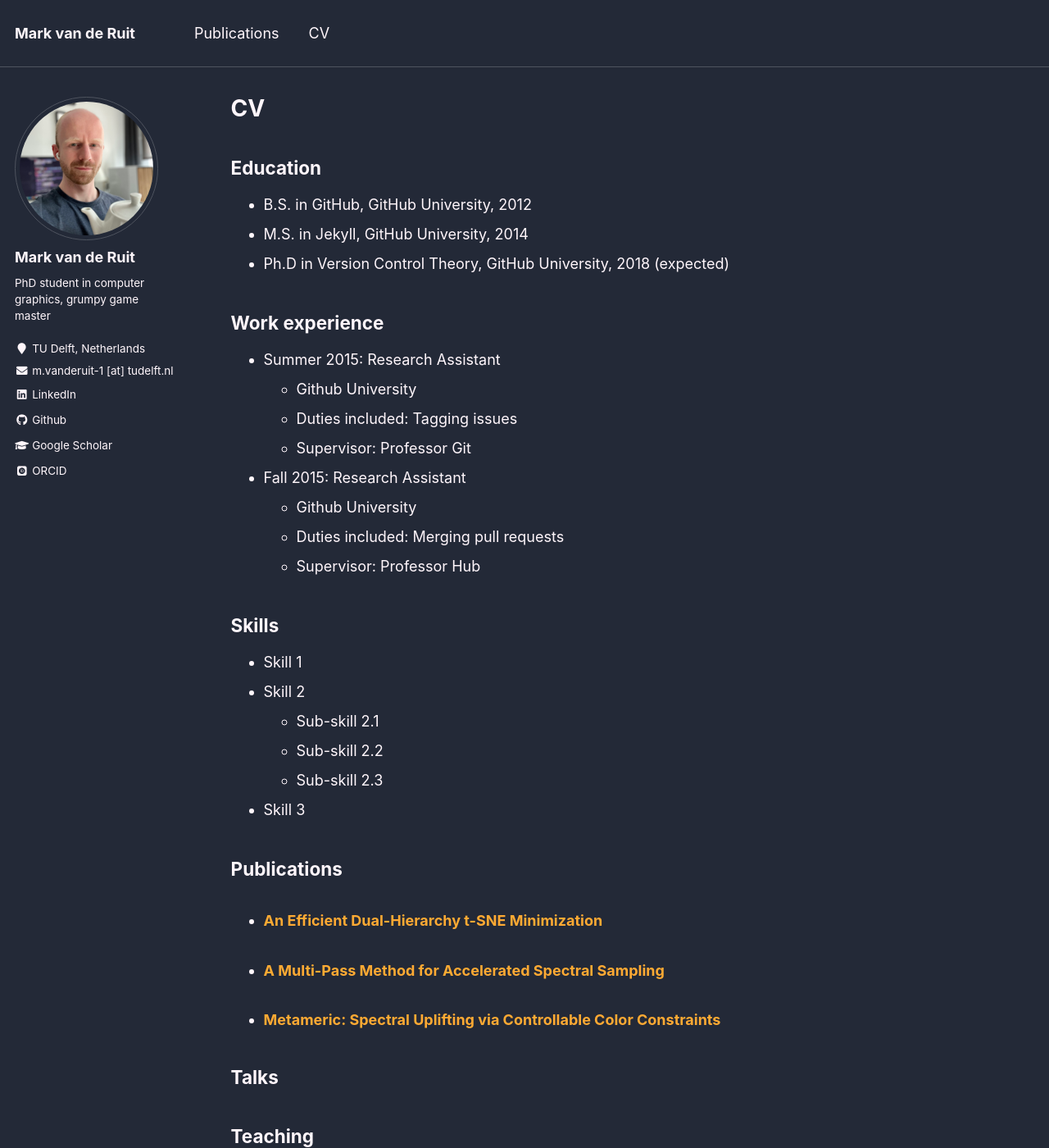
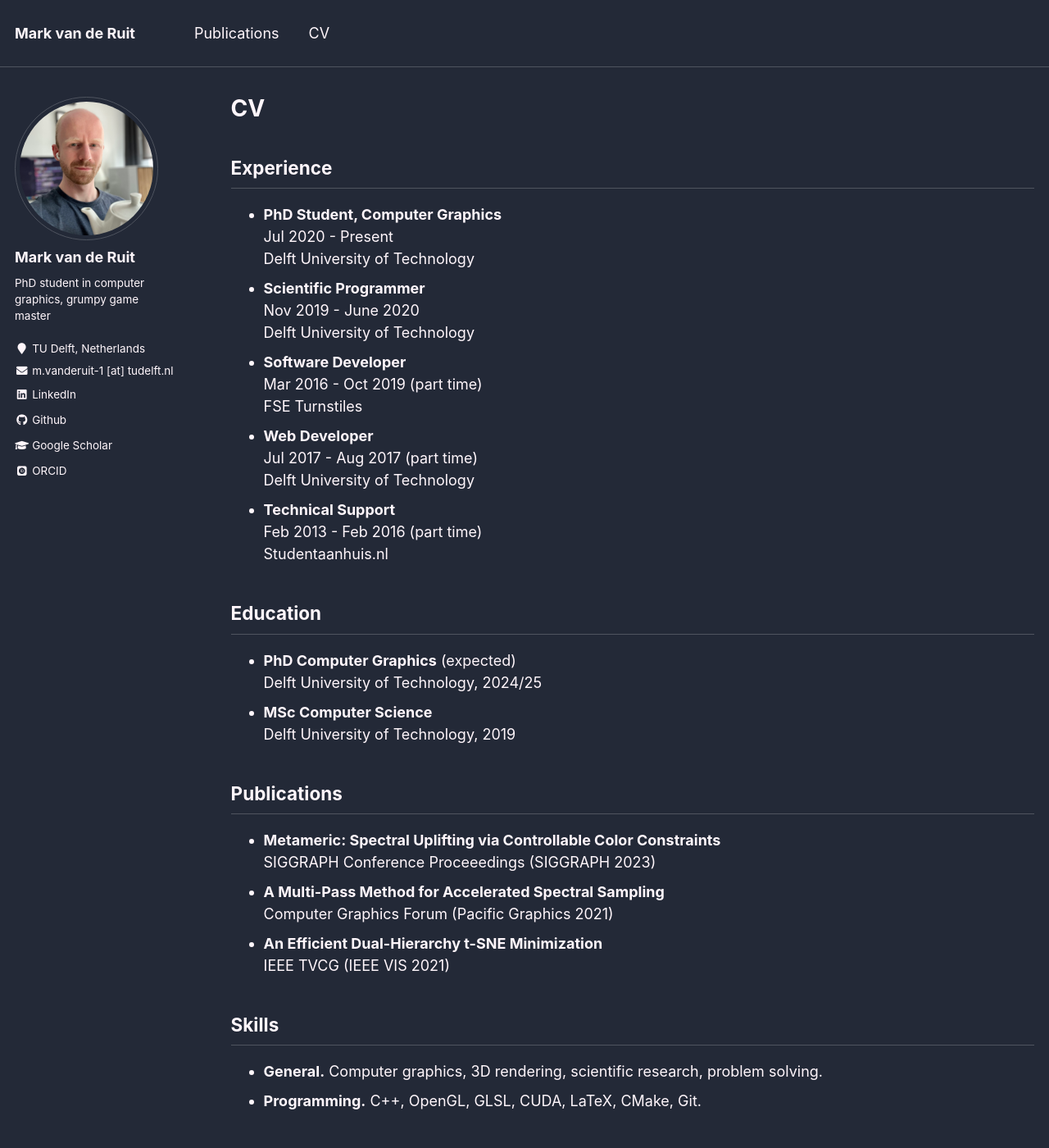
Before and after one commit to Markvanderuit/markvanderuit.github.io, a Jekyll site: the page built from _pages/cv.md, in a window 1280 px wide and 1400 px high. Shown: the whole window at 82% size. Built offline with Jekyll 4.4.1, drawn with Linux system fonts in a browser that asks for light colours; some web fonts are replaced; some of the changed text lies outside the part shown.

Commit message:
Updated CV

```diff
--- /dev/null
+++ b/_layouts/archive-cv.html
@@ -0,0 +1,26 @@
+---
+layout: default
+---
+
+{% include base_path %}
+
+{% if page.header.overlay_color or page.header.overlay_image or page.header.image %}
+  {% include page__hero.html %}
+{% endif %}
+
+{% if page.url != "/" and site.breadcrumbs %}
+  {% unless paginator %}
+    {% include breadcrumbs.html %}
+  {% endunless %}
+{% endif %}
+
+<div id="main" role="main">
+  {% include sidebar.html %}
+
+  <div class="archive archive__bordered no_margin_lists">
+    {% unless page.header.overlay_color or page.header.overlay_image %}
+      <h1 class="page__title">{{ page.title }}</h1>
+    {% endunless %}
+    {{ content }}
+  </div>
+</div>
--- a/_pages/cv.md
+++ b/_pages/cv.md
@@ -7,36 +7,50 @@ redirect_from:
   - /resume
 ---
 
-{% include base_path %}
+## Experience
+
+- **PhD Student, Computer Graphics**<br>
+  Jul 2020 - Present<br>
+  Delft University of Technology<br>
+- **Scientific Programmer**<br>
+  Nov 2019 - June 2020<br>
+  Delft University of Technology
+- **Software Developer**<br>
+  Mar 2016 - Oct 2019 (part time)<br>
+  FSE Turnstiles
+- **Web Developer**<br>
+  Jul 2017 - Aug 2017 (part time)<br>
+  Delft University of Technology
+- **Technical Support**<br>
+  Feb 2013 - Feb 2016 (part time)<br>
+  Studentaanhuis.nl
 
 ## Education
 
-* B.S. in GitHub, GitHub University, 2012
-* M.S. in Jekyll, GitHub University, 2014
-* Ph.D in Version Control Theory, GitHub University, 2018 (expected)
+- **PhD Computer Graphics** (expected)<br>
+  Delft University of Technology, 2024/25
+- **MSc Computer Science**<br>
+  Delft University of Technology, 2019
 
-## Work experience
+## Publications
 
-* Summer 2015: Research Assistant
-  * Github University
-  * Duties included: Tagging issues
-  * Supervisor: Professor Git
-
-* Fall 2015: Research Assistant
-  * Github University
-  * Duties included: Merging pull requests
-  * Supervisor: Professor Hub
+{% for post in site.publications reversed %}
+- **{{ post.title }}**<br>
+  {{ post.venue }} ({{ post.conference }} {{ post.bibtex.year }})
+{% endfor %}
 
 ## Skills
 
-* Skill 1
-* Skill 2
-  * Sub-skill 2.1
-  * Sub-skill 2.2
-  * Sub-skill 2.3
-* Skill 3
+- **General.** Computer graphics, 3D rendering, scientific research, problem solving.
+- **Programming.** C++, OpenGL, GLSL, CUDA, LaTeX, CMake, Git.
 
-## Publications
+## Languages
+
+- **Dutch.** Native proficiency.
+- **English.** Professional proficiency - Cambridge ESOL Level 3 Grade A.
+- **German.** Professional profieincy - 5 years living and learning in Germany.
+
+<!-- ## Publications
 
   <ul>{% for post in site.publications %}
     {% include archive-single-cv.html %}
@@ -46,14 +60,4 @@ redirect_from:
 
   <ul>{% for post in site.talks %}
     {% include archive-single-talk-cv.html %}
-  {% endfor %}</ul>
-
-## Teaching
-
-  <ul>{% for post in site.teaching %}
-    {% include archive-single-cv.html %}
-  {% endfor %}</ul>
-
-## Service and leadership
-
-* Currently signed in to 43 different slack teams
+  {% endfor %}</ul> -->
--- a/_sass/_archive.scss
+++ b/_sass/_archive.scss
@@ -27,6 +27,13 @@
   }
 }
 
+.archive__bordered {
+  h2 {
+    padding-bottom: 0.5em;
+    border-bottom: 1px solid $border-color;
+  }
+}
+
 .archive__subtitle {
   margin: 1.414em 0 0;
   padding-bottom: 0.5em;
@@ -50,7 +57,6 @@
 
 /* remove border*/
 .page__content {
-
   .archive__item-title {
     margin-top: 1em;
     border-bottom: none;
--- a/_sass/_base.scss
+++ b/_sass/_base.scss
@@ -172,6 +172,12 @@ li ol {
   margin-top: 0.5em;
 }
 
+.no_margin_lists > ul li,
+.no_margin_lists > ul li p {
+  margin-top: 0;
+  margin-bottom: 0.5em;
+}
+
 /*
    Media and embeds
    ========================================================================== */
```
Also changed, not shown: other parts of _pages/cv.md (+1 -1 lines).
